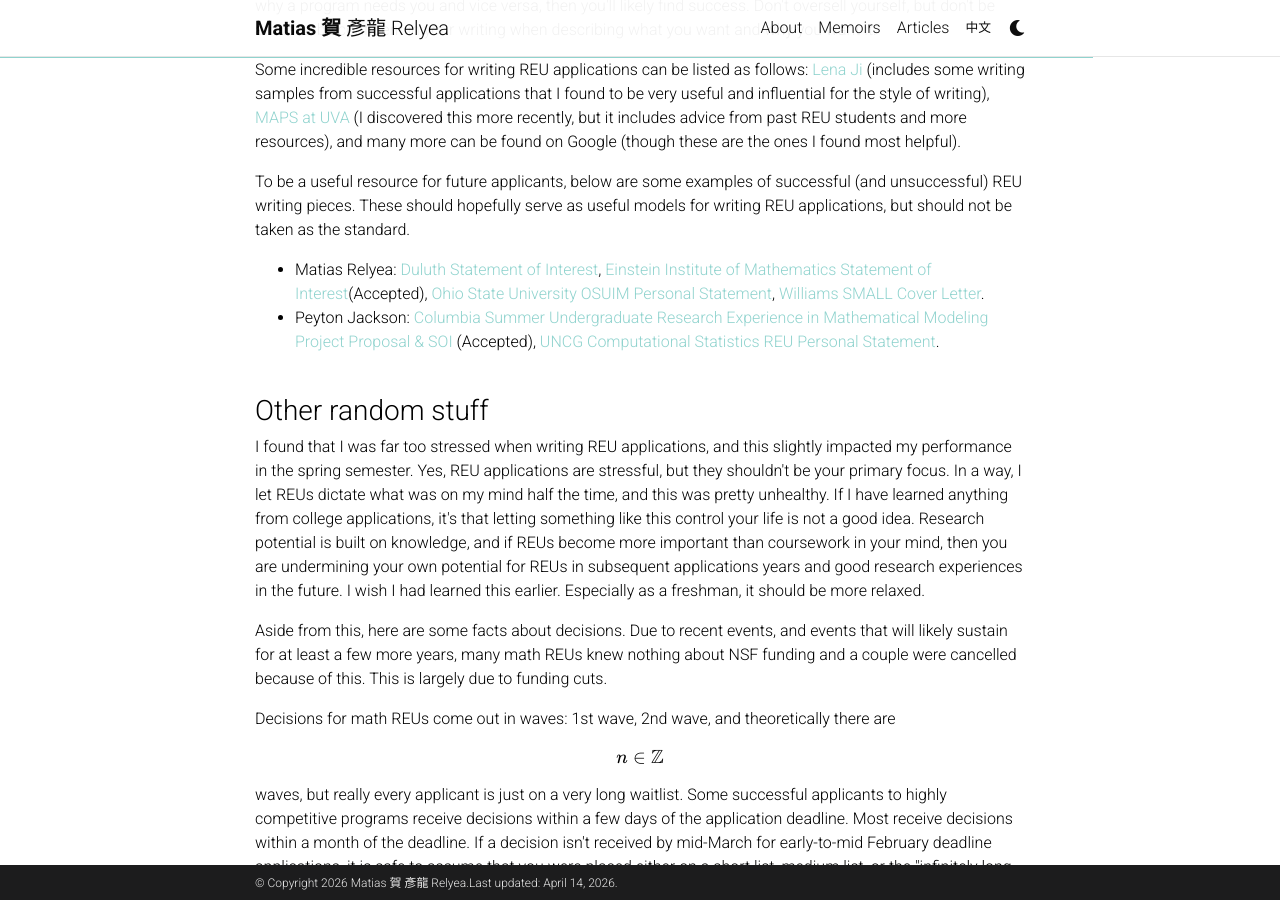
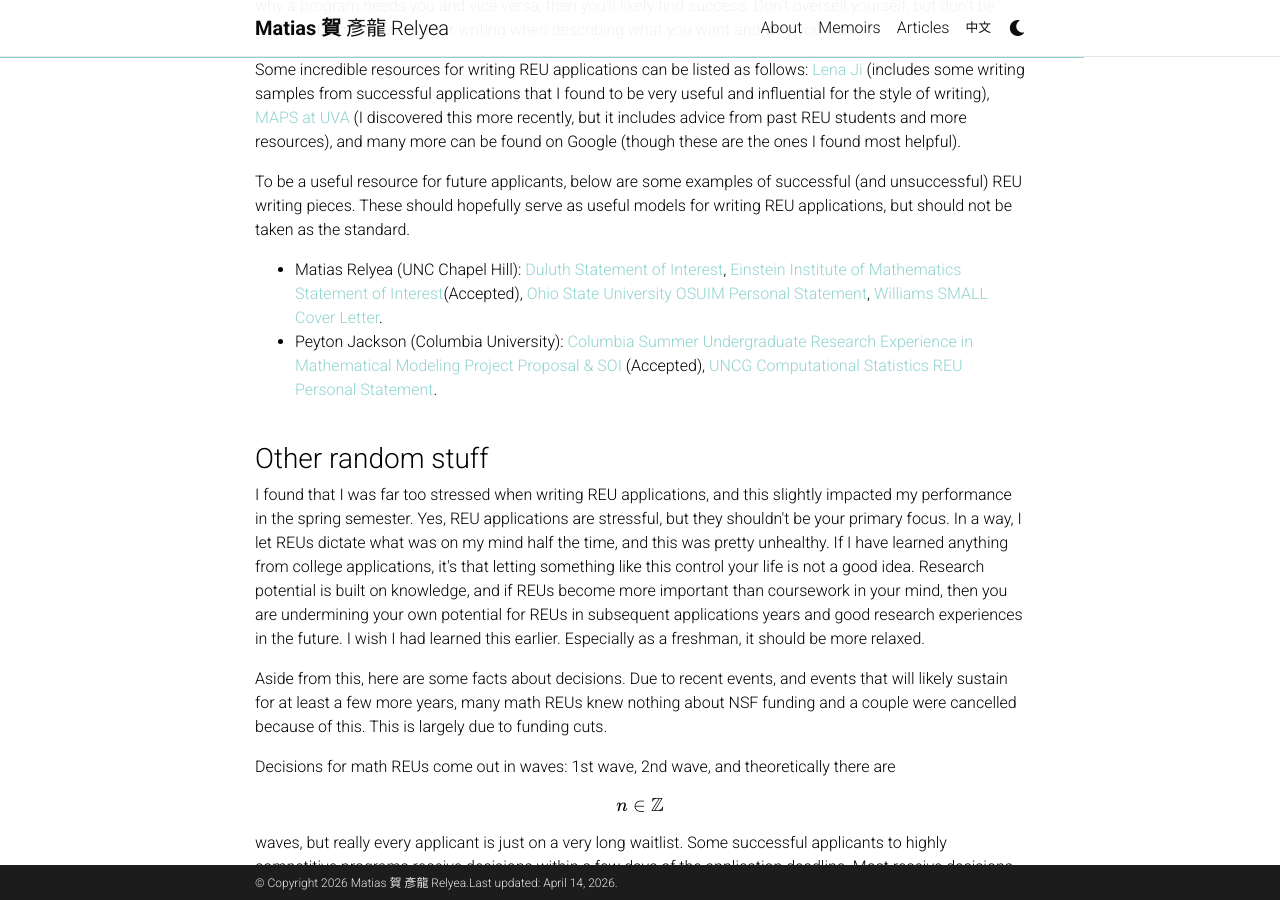
Before and after one commit to Quadcryo/quadcryo, a Jekyll site: the page built from _posts/2026-03-31-mathreus.md, in a window 1280 px wide and 900 px high, scrolled down 5091 px. Built offline with Jekyll 4.4.1, drawn with Linux system fonts in a browser that asks for light colours; comment, search, counter and statistics services are not loaded; a style sheet for code colours, icons or effects is not loaded.

Commit message:
another edit lol

```diff
--- a/_posts/2026-03-31-mathreus.md
+++ b/_posts/2026-03-31-mathreus.md
@@ -71,8 +71,8 @@ tags: literature
 
 
 <ul>
-  <li>Matias Relyea: <a href="https://quadcryo.github.io/quadcryo/assets/pdf/Duluth SOI.pdf">Duluth Statement of Interest</a>, <a href="https://quadcryo.github.io/quadcryo/assets/pdf/Einstein SOI.pdf">Einstein Institute of Mathematics Statement of Interest</a>(Accepted), <a href="https://quadcryo.github.io/quadcryo/assets/pdf/OSUIM PS.pdf">Ohio State University OSUIM Personal Statement</a>, <a href="https://quadcryo.github.io/quadcryo/assets/pdf/SMALL cover letter.pdf">Williams SMALL Cover Letter</a>. </li>
-  <li>Peyton Jackson: <a href="https://quadcryo.github.io/quadcryo/assets/pdf/peyton-CSUREMM.pdf">Columbia Summer Undergraduate Research Experience in Mathematical Modeling Project Proposal & SOI</a> (Accepted), <a href="https://quadcryo.github.io/quadcryo/assets/pdf/peyton-UNCG.pdf">UNCG Computational Statistics REU Personal Statement</a>.</li>
+  <li>Matias Relyea (UNC Chapel Hill): <a href="https://quadcryo.github.io/quadcryo/assets/pdf/Duluth SOI.pdf">Duluth Statement of Interest</a>, <a href="https://quadcryo.github.io/quadcryo/assets/pdf/Einstein SOI.pdf">Einstein Institute of Mathematics Statement of Interest</a>(Accepted), <a href="https://quadcryo.github.io/quadcryo/assets/pdf/OSUIM PS.pdf">Ohio State University OSUIM Personal Statement</a>, <a href="https://quadcryo.github.io/quadcryo/assets/pdf/SMALL cover letter.pdf">Williams SMALL Cover Letter</a>. </li>
+  <li>Peyton Jackson (Columbia University): <a href="https://quadcryo.github.io/quadcryo/assets/pdf/peyton-CSUREMM.pdf">Columbia Summer Undergraduate Research Experience in Mathematical Modeling Project Proposal & SOI</a> (Accepted), <a href="https://quadcryo.github.io/quadcryo/assets/pdf/peyton-UNCG.pdf">UNCG Computational Statistics REU Personal Statement</a>.</li>
 </ul>
 
 
```
